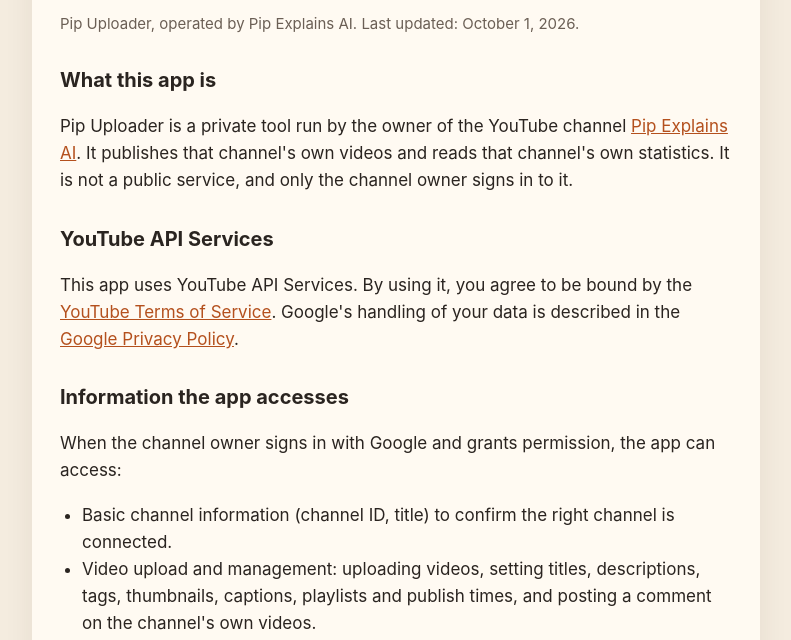
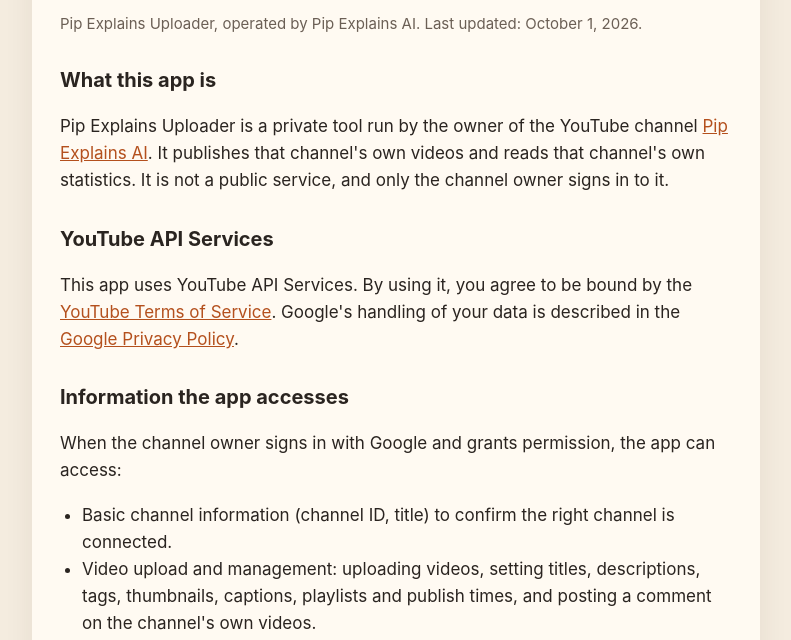
Before and after one commit to AndrewXuTurtle/pip-explains-ai, a plain HTML site: page privacy.html in a window 1280 px wide. Shown: the part 151-791 px from the top of the page, without its empty margins (244-1035 px from the left). Drawn offline with Linux system fonts and the light colour scheme.

Commit message:
Use the app's consent-screen name: Pip Explains Uploader

```diff
--- a/privacy.html
+++ b/privacy.html
@@ -9,10 +9,10 @@
 <nav><a href="./">Home</a><a href="privacy.html">Privacy Policy</a><a href="terms.html">Terms of Service</a></nav>
 <div class="card">
 <h1>Privacy Policy</h1>
-<p class="muted">Pip Uploader, operated by Pip Explains AI. Last updated: October 1, 2026.</p>
+<p class="muted">Pip Explains Uploader, operated by Pip Explains AI. Last updated: October 1, 2026.</p>
 
 <h2>What this app is</h2>
-<p>Pip Uploader is a private tool run by the owner of the YouTube channel <a href="https://www.youtube.com/@pip.explainsai">Pip Explains AI</a>. It publishes that channel's own videos and reads that channel's own statistics. It is not a public service, and only the channel owner signs in to it.</p>
+<p>Pip Explains Uploader is a private tool run by the owner of the YouTube channel <a href="https://www.youtube.com/@pip.explainsai">Pip Explains AI</a>. It publishes that channel's own videos and reads that channel's own statistics. It is not a public service, and only the channel owner signs in to it.</p>
 
 <h2>YouTube API Services</h2>
 <p>This app uses YouTube API Services. By using it, you agree to be bound by the <a href="https://www.youtube.com/t/terms">YouTube Terms of Service</a>. Google's handling of your data is described in the <a href="https://policies.google.com/privacy">Google Privacy Policy</a>.</p>
```
